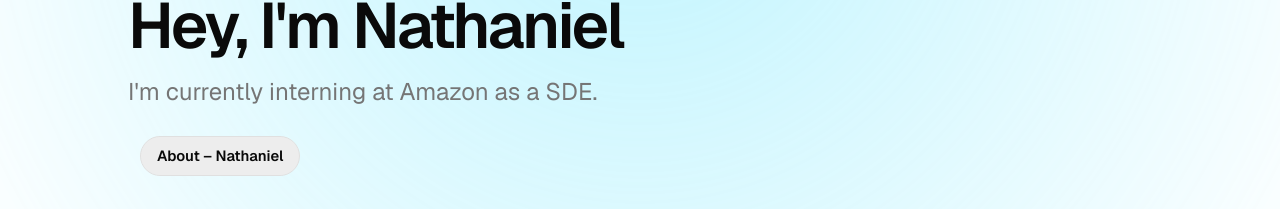
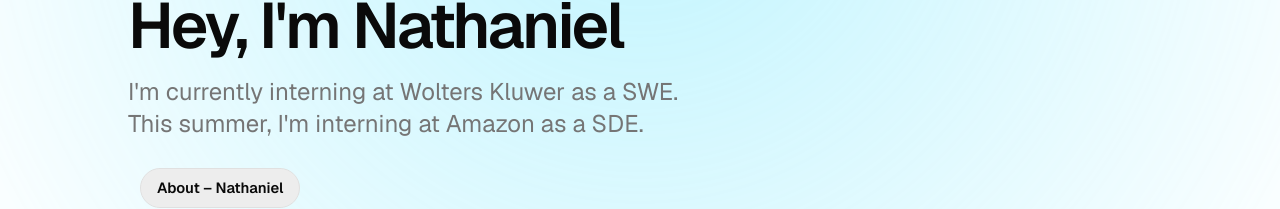
Before and after one commit to nnwetzel/main-portfolio, a Next.js app: page / in a window 1280 px wide. Shown: the part 146-355 px from the top of the page. Built offline with nearby package versions, Linux system fonts and the light colour scheme; no server answers.

Commit message:
Update subline

```diff
--- a/src/app/resources/content.js
+++ b/src/app/resources/content.js
@@ -42,7 +42,7 @@
   headline: <>Hey, I'm Nathaniel</>,
   subline: (
     <>
-      I'm currently interning at Amazon as a SDE.
+      I'm currently interning at Wolters Kluwer as a SWE. This summer, I'm interning at Amazon as a SDE.
     </>
   ),
 };
```
